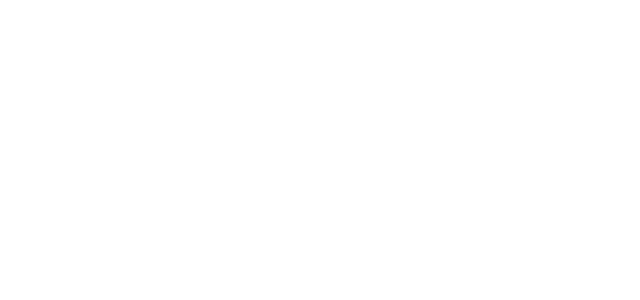
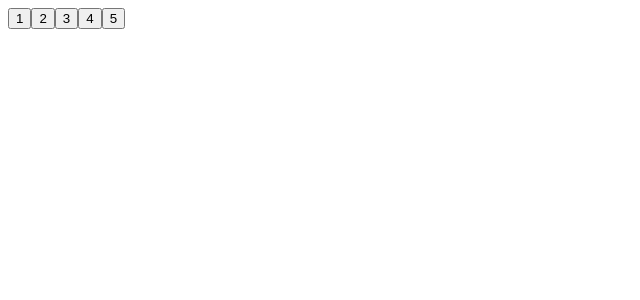
Before and after one commit to laana-vi/Mastermind, a React (Create React App) app: page / in a window 1280 px wide. Shown: the top 300 px of the page, without its empty margins (0-640 px from the left). Built offline with nearby package versions, Linux system fonts and the light colour scheme.

Commit message:
right or wrong logic added

```diff
--- a/src/App.jsx
+++ b/src/App.jsx
@@ -1,6 +1,13 @@
+import { useState } from "react";
+import Buttons from "./components/Buttons";
+import { randomNumber } from "./service";
+
 const App = () => {
+  const [attempt, setAttempt] = useState([])
+  const [solution] = useState([randomNumber(), randomNumber(), randomNumber(), randomNumber(), randomNumber()])
   return (
     <div className="App">
+      <Buttons setAttempt={setAttempt} attempt={attempt} solution={solution} />
     </div>
   );
 }
--- /dev/null
+++ b/src/components/Buttons.jsx
@@ -0,0 +1,46 @@
+import { useState } from "react"
+import { mastermind } from "../service"
+
+const Buttons = ({ setAttempt, attempt, solution }) => {
+    const [clicks, setClicks] = useState(1)
+
+    const handleClick = (number) => {
+        if (clicks <= 5) {
+            setClicks(pv => pv + 1)
+            setAttempt(pv => [...pv, number])
+            console.log(clicks)
+        }
+        if (clicks === 5) {
+            setAttempt(pv => [...pv, number])
+            setTimeout(() => {
+                console.log(mastermind(attempt, solution))
+                console.log(attempt)
+                console.log(solution)
+                setClicks(0)
+                setAttempt([])
+            }, 1000);
+
+        }
+    }
+    return (
+        <div>
+            <button onClick={() => {
+                handleClick(1)
+            }}>1</button>
+            <button onClick={() => {
+                handleClick(2)
+            }}>2</button>
+            <button onClick={() => {
+                handleClick(3)
+            }}>3</button>
+            <button onClick={() => {
+                handleClick(4)
+            }}>4</button>
+            <button onClick={() => {
+                handleClick(5)
+            }}>5</button>
+        </div>
+    )
+}
+
+export default Buttons
--- a/src/service.jsx
+++ b/src/service.jsx
@@ -0,0 +1,37 @@
+export const randomNumber = () => {
+    return Math.round(Math.floor(Math.random() * 5 + 1))
+}
+
+export const mastermind = (attempt, solution) => {
+    let exact = 0
+    let wrongPlace = 0
+    let numberOfAppearances = {}
+    solution.forEach((element, index) => {
+        if (element === attempt[index]) {
+            exact++
+        }
+        else {
+            if (Object.keys(numberOfAppearances).some(key => Number(key) === Number(element))) {
+                numberOfAppearances[element] = numberOfAppearances[element] + 1
+            }
+            else {
+                numberOfAppearances[element] = 1
+            }
+        }
+    })
+    for (let [index, element] of attempt.entries()) {
+        if (Number(element) === Number(solution[index])) {
+            continue
+        }
+        else if (Object.keys(numberOfAppearances).some(key => Number(key) === Number(element))) {
+            wrongPlace++
+            if (numberOfAppearances[element] === 1) {
+                delete numberOfAppearances[element]
+            }
+            else {
+                numberOfAppearances[element] = numberOfAppearances[element] - 1
+            }
+        }
+    }
+    return { 'exact': exact, 'wrongPlace': wrongPlace }
+}
```
Also changed, not shown: 2 other files (tests, documents, lock files or other folders).
